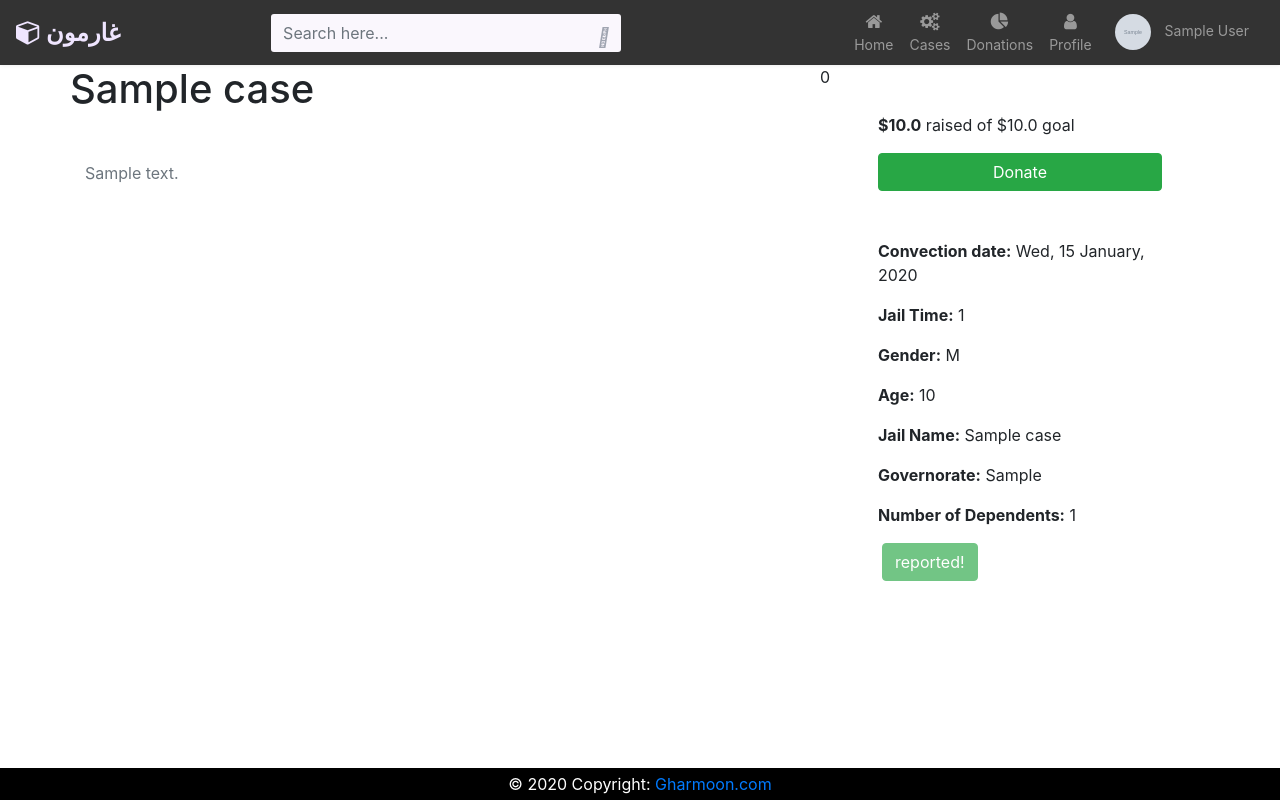
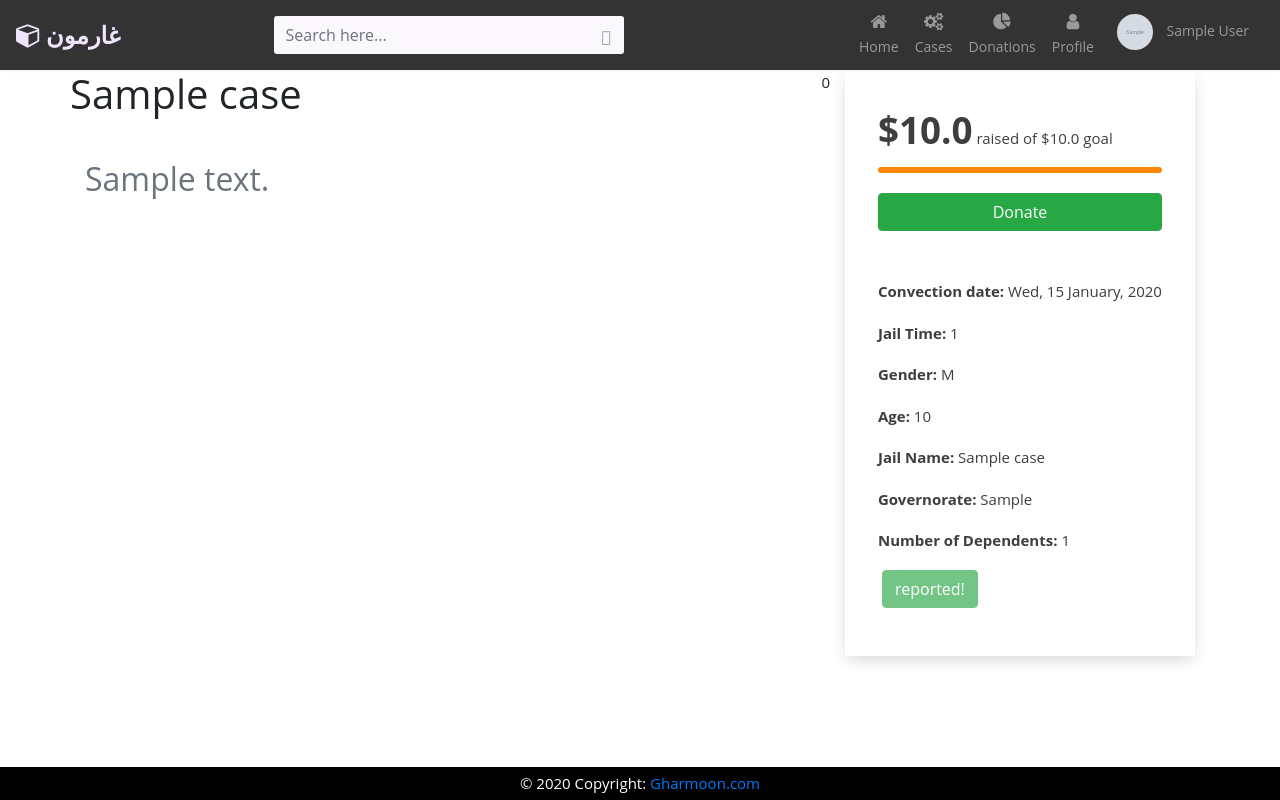
Before and after one commit to mostafaElkenany/gharmoon, a Django app: page /cases/1 in a window 1280 px wide. Run offline with Django 3.2, Linux system fonts and the light colour scheme; a user stored in the database is signed in; tables that the repository leaves empty hold one stand-in row (values such as "Sample post"); grey boxes marked "Sample" are stand-in pictures; parts of the project's set-up code (start-up, migrations or seed data) failed here and were passed over; some libraries are stand-ins or nearby versions.

Commit message:
fix progress bar in view case page and add styling

```diff
--- /dev/null
+++ b/static/base/view-case.css
@@ -0,0 +1,186 @@
+body {
+    font: 15px/1.7em "open sans", Arial, sams-serif;
+}
+
+a {
+    outline: 0;
+}
+
+.side-donate {
+    color: #3e3e3e;
+    position: sticky;
+    top: 2rem;
+    box-shadow: 0 .3125rem 1rem -.1875rem rgba(0,0,0,.2);
+    /* height: 100%; */
+}
+
+.total-donations {
+    font-size: 2.3rem;
+
+}
+
+/* start progress bar */
+.progress {
+    width: 100%;
+    height: 6px;
+    margin-top: 0 !important;
+}
+.progress-wrap {
+    background: #f80;
+    margin: 20px 0;
+    overflow: hidden;
+    position: relative;
+}
+.progress-wrap .progress-bar {
+    background: #ddd;
+    left: 0;
+    position: absolute;
+    top: 0;
+}
+
+/* end progress bar */
+
+
+/* start comment */
+
+.cf:before,
+.cf:after {
+    content: " "; /* 1 */
+    display: table; /* 2 */
+}
+.cf:after {
+    clear: both;
+}
+.cf {
+    *zoom: 1;
+}
+
+section.comments {
+  width: 600px;
+  margin: 2rem auto 0 auto;
+}
+
+section.comments .thumbnail {
+  width: 70px;
+  height: 70px;
+  float: left;
+  border-radius: 50%;
+}
+
+section.comments .thumbnail img {
+  top: 50%;
+  width: 70px;
+  height: 70px;
+  padding: 0.2rem;
+  /* box-shadow: 0 0 5px rgba(0,0,0,.6); */
+  border-radius: 50%;
+}
+
+section.comments .comment-contents {
+  position: relative;
+  background: white;
+  color: #3e3e3e;
+  padding: 15px;
+  padding-bottom: 10px;
+  border-radius: 4px;
+  float: right;
+  width: 470px;
+}
+
+section.comments .comment-contents:before,
+section.comments .comment-contents:after
+{
+  position: absolute;
+  width: 0; height: 0; top: 30px;
+  left: -20px;
+  content: '';
+  border: 10px solid transparent;
+  border-right-color: white;
+}
+
+section.comments .comment-contents:after {
+  top: 31px;
+  border-right-color: #ccc;
+  z-index: -1;
+}
+
+section.comments .comment-contents .comment-author h2 {
+  margin: 0;
+  margin-top: 5px;
+  font: normal 25px/1em "droid serif", serif;
+}
+
+section.comments .comment-contents p {
+  text-shadow: 0 2px 2px rgba(0,0,0,.2);
+}
+
+section.comments .comment-contents a.comment-author,
+section.comments .comment-contents a {
+  color: #846d6d;
+  text-decoration: none;
+  transition: color .3s ease-in-out;
+}
+
+section.comments .comment-contents a.comment-author:hover,
+section.comments .comment-contents p a:hover {
+  color: #222;
+  text-decoration: underline;
+}
+
+section.comments .comment-infos .comment-date {
+  width: 200px;
+  float: left;
+  color: #aeadad;
+}
+
+section.comments .comment-infos .comment-date .likes-counter {
+  margin-left: 10px;
+}
+
+section.comments .comment-infos .comment-reply {
+  text-align: right;
+}
+
+section.comments .comment-infos .comment-reply a,
+section.comments .comment-infos .comment-date .likes-counter a
+{
+  color: #71c6ee;
+  text-decoration: none;
+  transition: color .3s ease-in-out;
+}
+
+section.comments .comment-infos .comment-reply a:hover,
+section.comments .comment-infos .comment-date .likes-counter a:hover {
+  color: #4587a5;
+}
+
+
+.comment-input {
+    background-color: transparent;
+    border: none;
+    box-shadow: none;
+    border-radius: 0;
+    padding: 0;
+    border-bottom: 2px solid #7e7e7e;
+}
+
+.comment-input:focus {
+    /* border: none; */
+    background-color: transparent;
+    box-shadow: none;
+    border-bottom-color: #71c6ee;
+}
+
+.project-content {
+    font-size: 2rem;
+
+}
+
+.similar-project {
+    display: inline-block;
+    margin-right: 1rem;
+}
+
+
+
+/* end comment */
--- a/templates/base.html
+++ b/templates/base.html
@@ -7,12 +7,12 @@
 
     <link rel="stylesheet" href="https://stackpath.bootstrapcdn.com/bootstrap/4.1.3/css/bootstrap.min.css"
         integrity="sha384-MCw98/SFnGE8fJT3GXwEOngsV7Zt27NXFoaoApmYm81iuXoPkFOJwJ8ERdknLPMO" crossorigin="anonymous">
-
     <script src="https://cdn.tiny.cloud/1/no-api-key/tinymce/5/tinymce.min.js" referrerpolicy="origin"></script>
     <script>tinymce.init({ selector: 'textarea' });</script>
 
     <link rel="stylesheet" href="https://maxcdn.bootstrapcdn.com/font-awesome/4.7.0/css/font-awesome.min.css">
     <link rel="stylesheet" href="{% static "base/style.css" %}">
+    <link rel="stylesheet" href="{% static "base/view-case.css" %}">
 
     <title>{% block title %} Gharmoon {% endblock %}</title>
     {% block style %}{% endblock %}
@@ -102,6 +102,9 @@
     <script src="https://maxcdn.bootstrapcdn.com/bootstrap/4.0.0/js/bootstrap.min.js"
     integrity="sha384-JZR6Spejh4U02d8jOt6vLEHfe/JQGiRRSQQxSfFWpi1MquVdAyjUar5+76PVCmYl"
     crossorigin="anonymous"></script>
+    <script src="https://cdnjs.cloudflare.com/ajax/libs/jquery/3.3.1/jquery.min.js"></script>
+
+    {% block script %}{% endblock %}
 
 </body>
 
```
Also changed, not shown: cases/templates/cases/view.html (+0 -34 lines).
